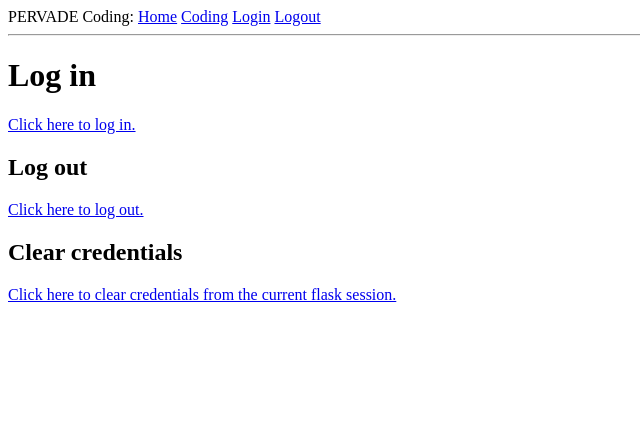
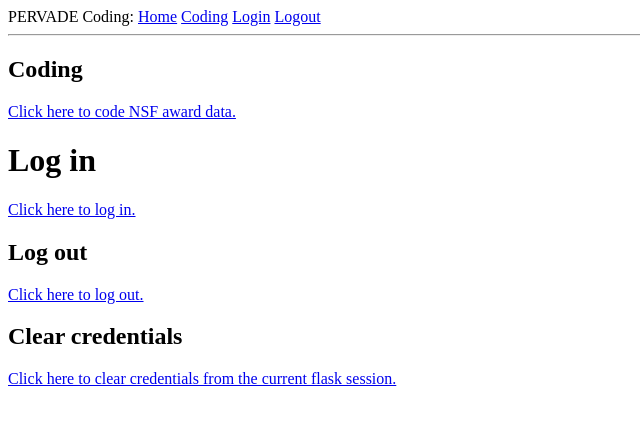
Before and after one commit to eddiechapman/pervade-coding-google, a Flask app: page / in a window 1280 px wide. Shown: the top 425 px of the page, without its empty margins (0-640 px from the left). Run offline with Flask 2, Linux system fonts and the light colour scheme.

Commit message:
+ coding link

```diff
--- a/app/templates/index.html
+++ b/app/templates/index.html
@@ -1,6 +1,10 @@
 {% extends "base.html" %}
 
 {% block content %}
+<div>
+    <h2>Coding</h2>
+    <p><a href="{{ url_for('coding') }}">Click here to code NSF award data.</a></p>
+</div>
 <div>
     <h1>Log in</h1>
     <p><a href="{{ url_for('login') }}">Click here to log in.</a></p>
```
